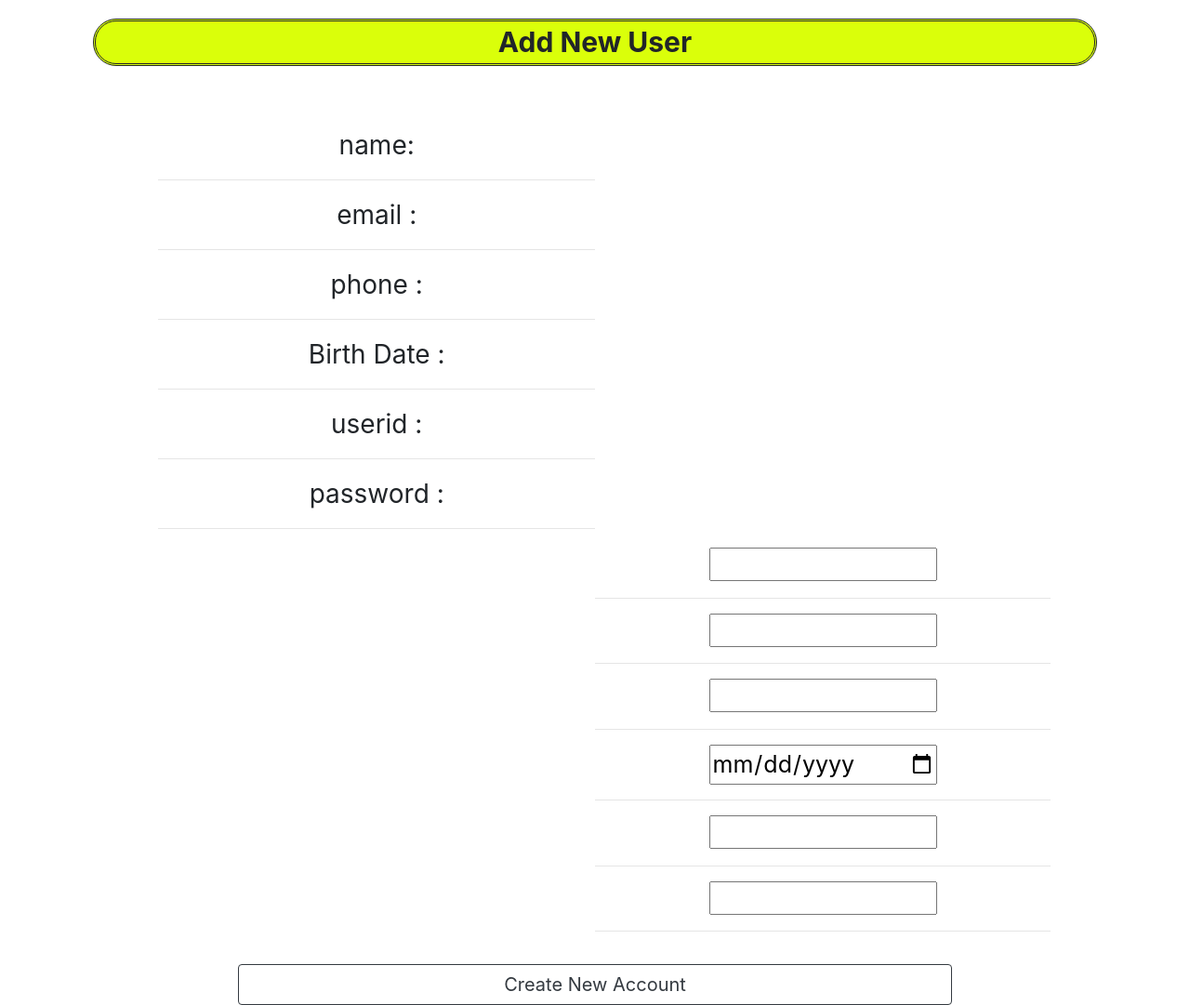
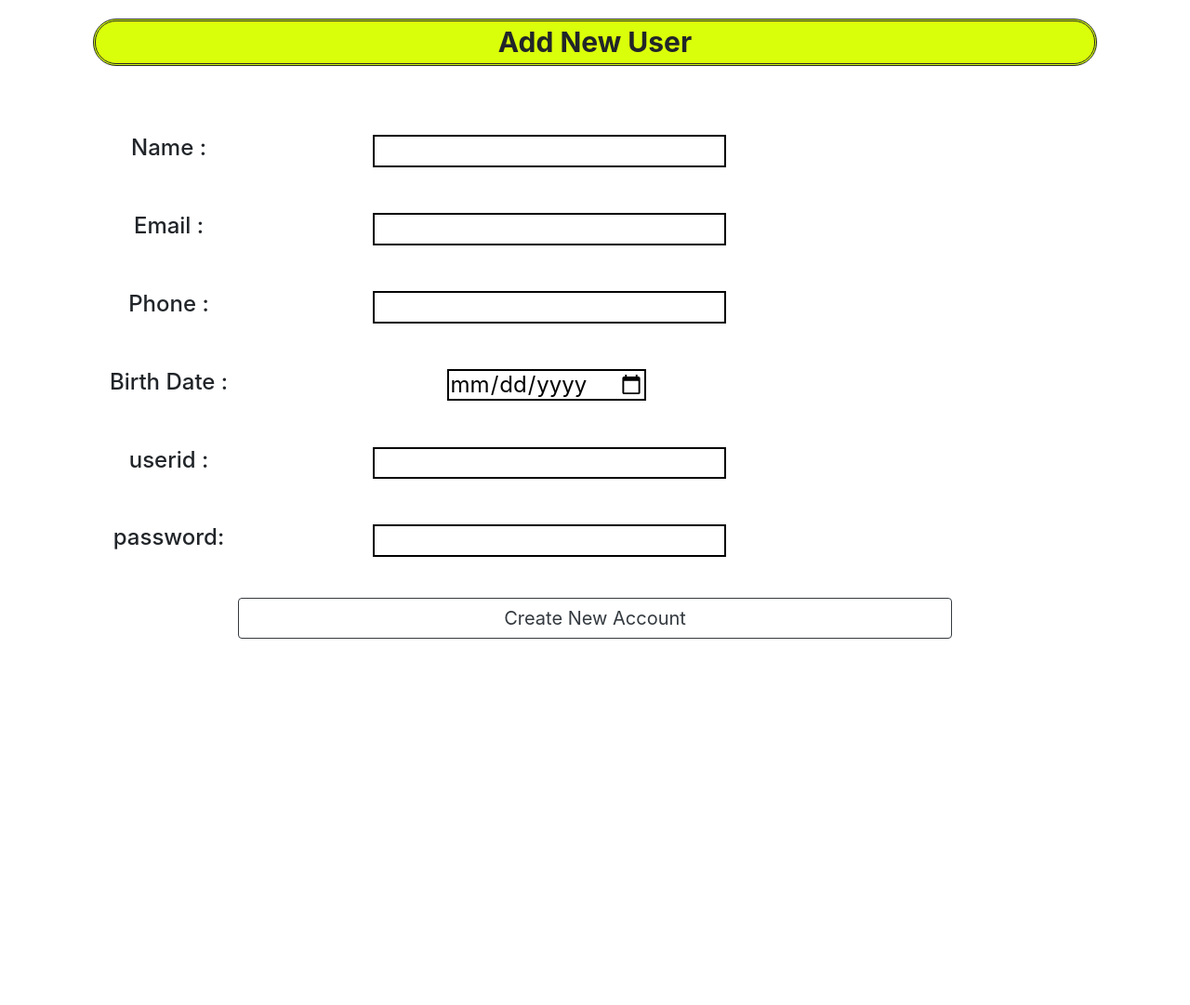
Before and after one commit to rahul-agrawal-99/dbms_project_private, a Flask app: page /newuser in a window 1280 px wide. Shown: the whole page at 93% size. After the commit the page ends 687 px from the top, so only its background shows below. Run offline with Flask 2, Linux system fonts and the light colour scheme; some libraries are stand-ins or nearby versions.

Commit message:
responsive 4

```diff
--- a/templates/index.html
+++ b/templates/index.html
@@ -123,7 +123,7 @@
   <div class="test" style="margin-right: 2%;">
     <h2 style="float: right;">
 
-      Author : Rahul Agrawal
+      Author :<strong> Rahul Agrawal</strong>
     </h2>
   </div>
 
--- a/templates/newuser.html
+++ b/templates/newuser.html
@@ -39,6 +39,31 @@
     .abc{
         font-size: 28px;
     }
+    * {
+        box-sizing: border-box;
+    }
+
+    /* Create two equal columns that floats next to each other */
+    .column {
+        float: left;
+        width: 30%;
+        padding: 10px;
+        height: 1%;
+        /* Should be removed. Only for demonstration */
+
+        margin-bottom: 1%;
+
+    }
+
+    /* Clear floats after the columns */
+    .row:after {
+
+        display: table;
+        clear: both;
+    }
+    p{
+        text-align: center;
+    }
 
 
 </style>
@@ -54,7 +79,70 @@
 
 {% endif %}<br>
     <form action="/newusersubmit"  method="post">
-    <div id='or'>
+
+        <div class="row">
+            <div class="column" >
+                <h4> <p>Name   :</p></h4>
+            </div>
+
+            <div class="column" style=" margin-left: 1%;">
+               <h4> <p > <input type="text" id="name" name="name" style="border: 2px black solid;" ></p></h4>
+
+            </div>
+        </div>
+
+        <div class="row">
+            <div class="column" >
+                <h4> <p>Email   :</p></h4>
+            </div>
+
+            <div class="column" style=" margin-left: 1%;">
+               <h4> <p > <input type="email" id="email" name="email" style="border: 2px black solid;"></p></h4>
+
+            </div>
+        </div>
+        <div class="row">
+            <div class="column" >
+                <h4> <p>Phone   :</p></h4>
+            </div>
+
+            <div class="column" style=" margin-left: 1%;">
+               <h4> <p > <input type="tel" id="phone" name="phone"  maxlength="12" style="border: 2px black solid;"></p></h4>
+
+            </div>
+        </div>
+        <div class="row">
+            <div class="column" >
+                <h4> <p>Birth Date   :</p></h4>
+            </div>
+
+            <div class="column" style=" margin-left: 1%;">
+               <h4> <p > <input type="date" id="birthday" name="birthday" value="Birth Date" style="border: 2px black solid;"></p></h4>
+
+            </div>
+        </div>
+        <div class="row">
+            <div class="column" >
+                <h4> <p>userid   :</p></h4>
+            </div>
+
+            <div class="column" style=" margin-left: 1%;">
+               <h4> <p > <input type="text" id="userid" name="userid" style="border: 2px black solid;"></p></h4>
+
+            </div>
+        </div>
+        <div class="row">
+            <div class="column" >
+                <h4> <p>password:</p></h4>
+            </div>
+
+            <div class="column" style=" margin-left: 1%;">
+               <h4> <p > <input type="text" id="pas" name="pas" style="border: 2px black solid;"></p></h4>
+
+            </div>
+        </div>
+
+    <!-- <div id='or'>
 
         <div style="width: 48%; float:left ; margin-left:20px">
 
@@ -85,11 +173,13 @@
 
 
         </div>
-        <br><br><br><br>
+        <br><br><br><br> -->
         <div>
         <button type="submit" class="btn btn-outline-dark" style=" font-size: 20px;margin-top:5px;width:60% ; margin-left:20%">Create New Account</button>
     </div> </form>
-
+<br>
+<br>
+<br>
 
 </body>
 </html>
```
Also changed, not shown: project.db.
